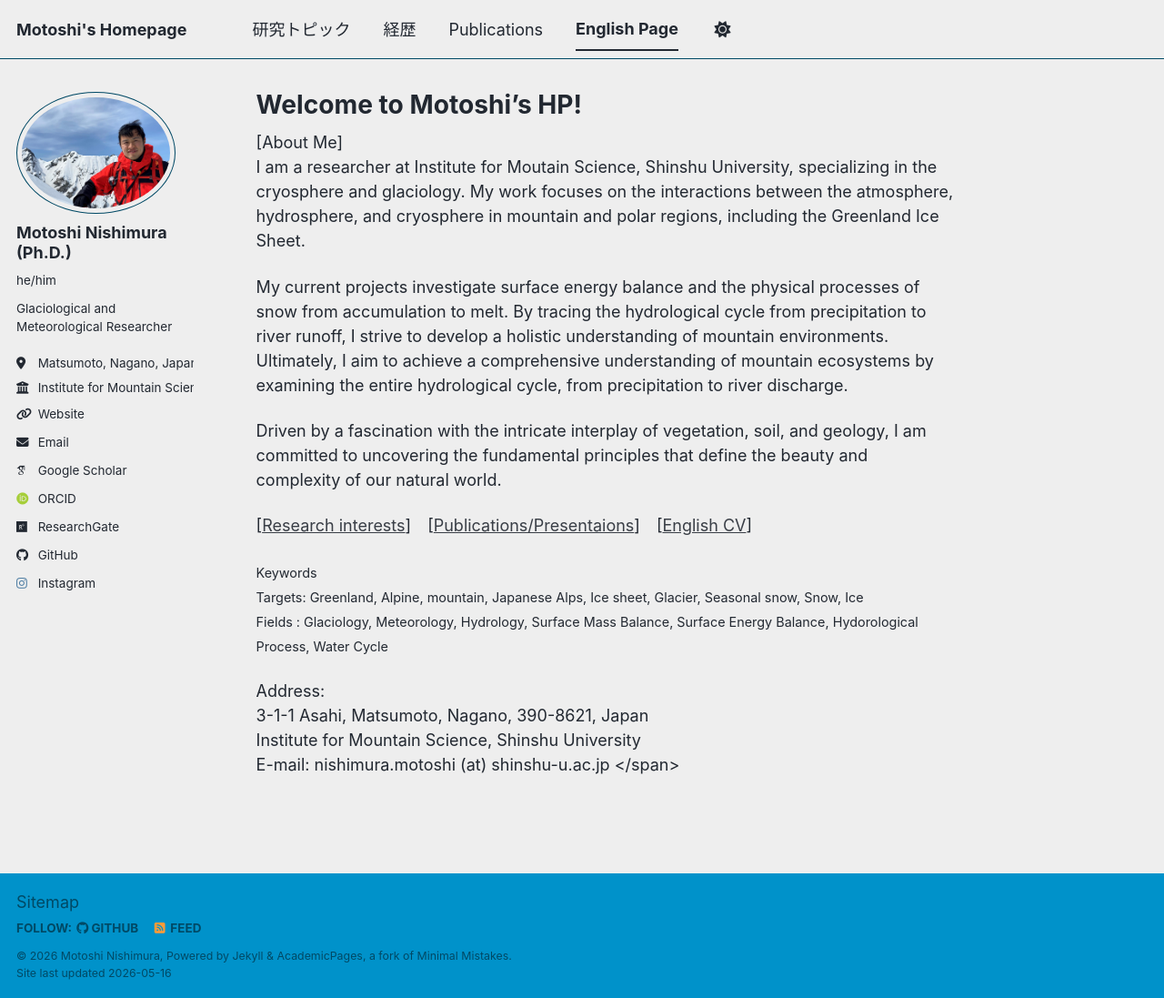
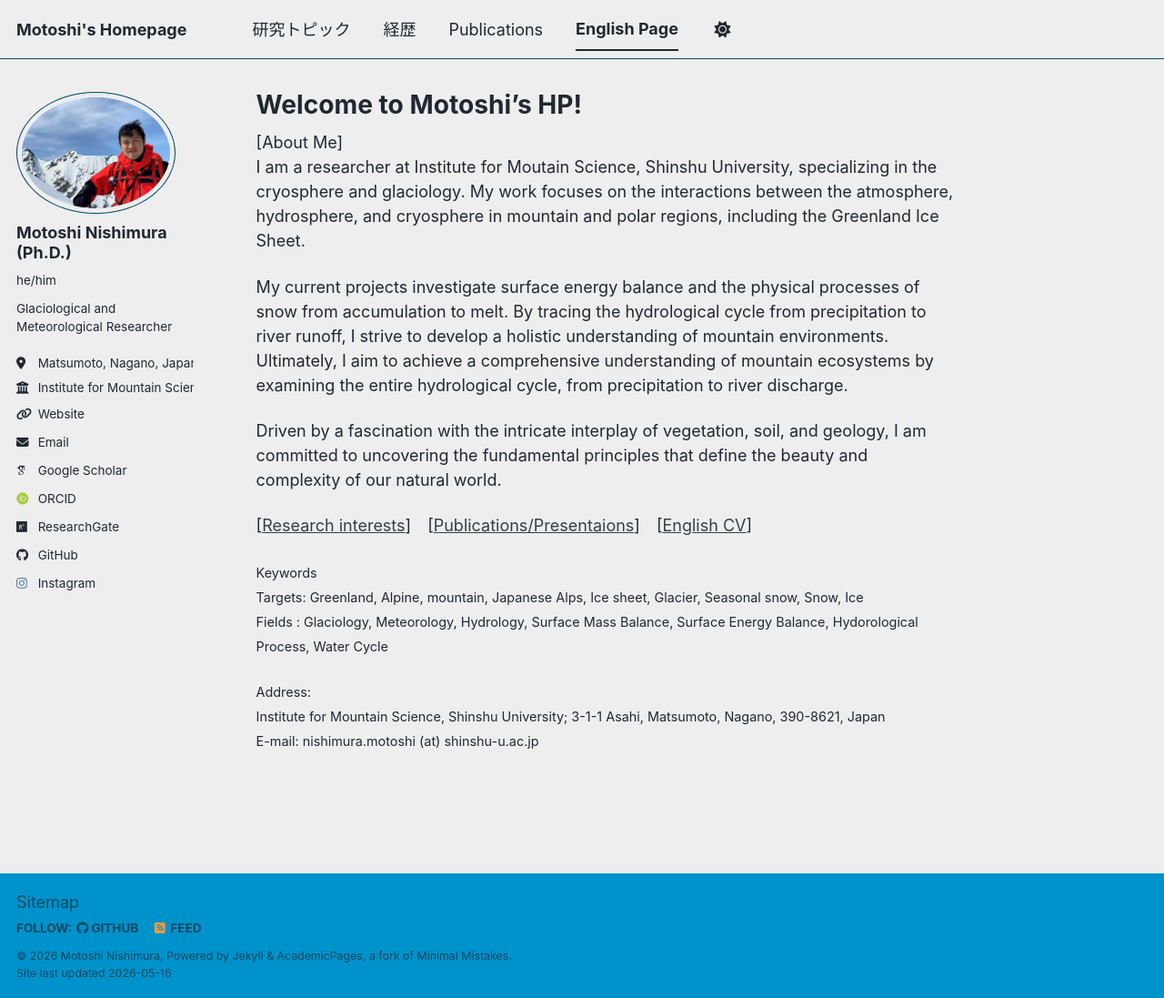
Before and after one commit to MotoshiNishimura/MotoshiNishimura.github.io, a Jekyll site: the page built from _pages/about_en.md, in a window 1280 px wide and 1097 px high. Shown: the whole window at 91% size. Built offline with Jekyll 4.4.1, drawn with Linux system fonts in a browser that asks for light colours; some web fonts are replaced; a script bundle is joined from its source files by our own code; library files that are not in the unit come from our copies.

Commit message:
Refactor address section in about_en.md
Updated address formatting and removed extra line breaks.

```diff
--- a/_pages/about_en.md
+++ b/_pages/about_en.md
@@ -10,17 +10,16 @@ My current projects investigate surface energy balance and the physical processe
 
 Driven by a fascination with the intricate interplay of vegetation, soil, and geology, I am committed to uncovering the fundamental principles that define the beauty and complexity of our natural world.
 
-
-
 [[Research interests](/interest_en/)]　[[Publications/Presentaions](/publications/)]　[[English CV](/cv_en/)]
 
 <span style="font-size: 0.8em;">
 Keywords<br>
 Targets: Greenland, Alpine, mountain, Japanese Alps, Ice sheet, Glacier, Seasonal snow, Snow, Ice<br>
 Fields : Glaciology, Meteorology, Hydrology, Surface Mass Balance, Surface Energy Balance, Hydorological Process, Water Cycle
+</span>
 
+<span style="font-size: 0.8em;">
 Address:<br>
-3-1-1 Asahi, Matsumoto, Nagano, 390-8621, Japan<br>
-Institute for Mountain Science, Shinshu University<br>
+Institute for Mountain Science, Shinshu University; 3-1-1 Asahi, Matsumoto, Nagano, 390-8621, Japan<br>
 E-mail: nishimura.motoshi (at) shinshu-u.ac.jp
 </span>
```
